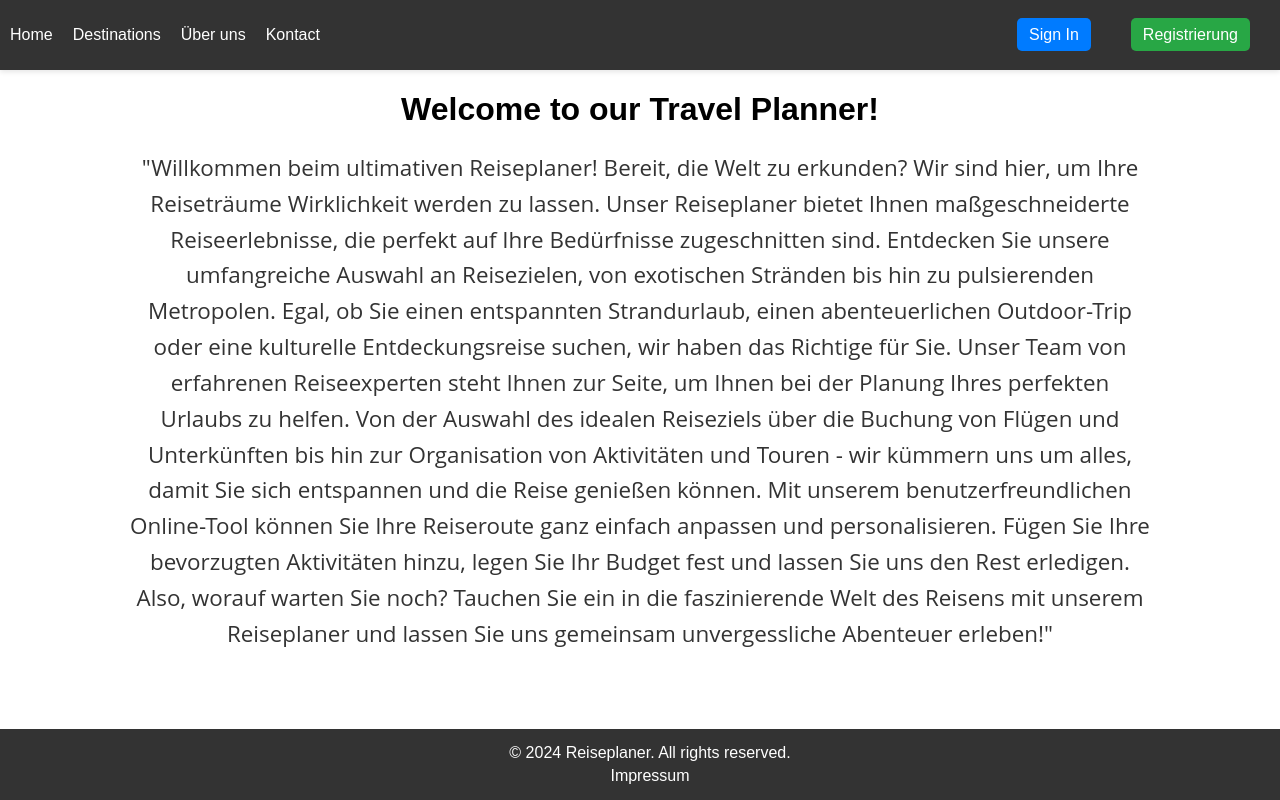
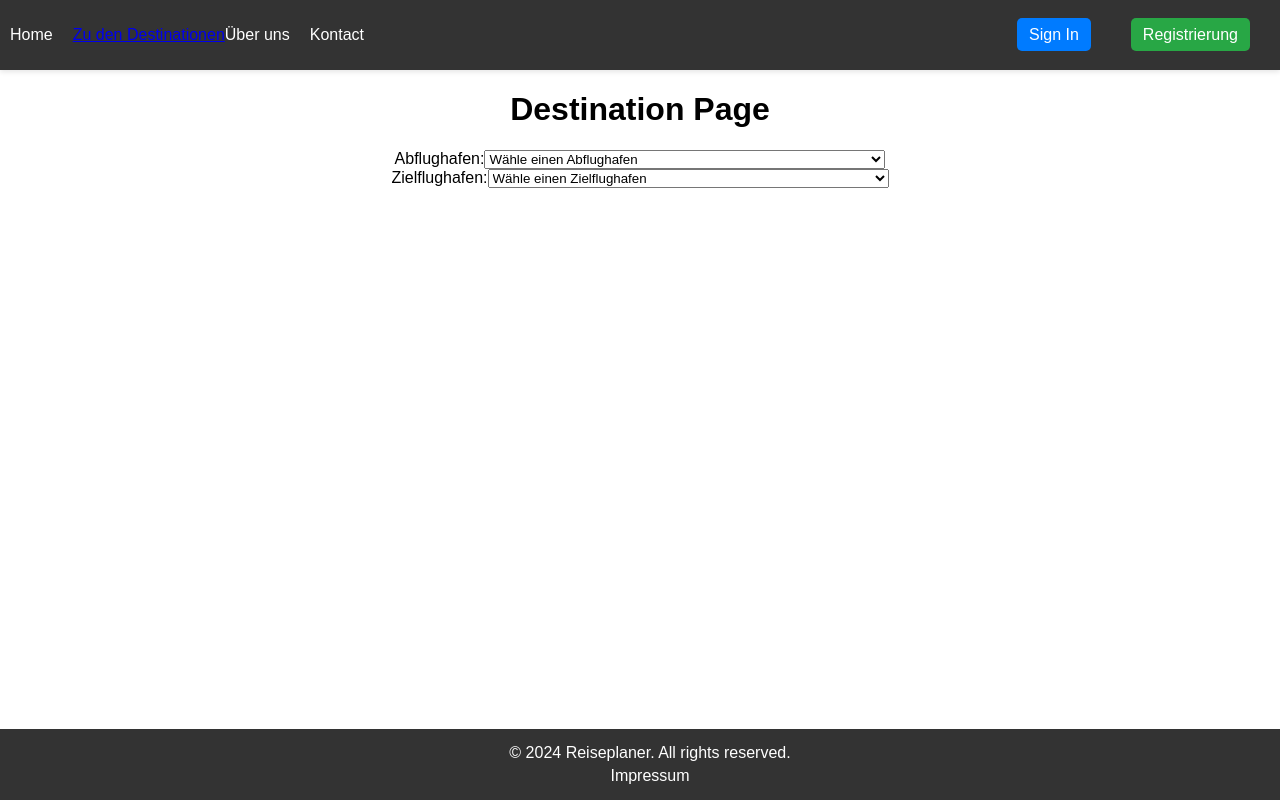
Before and after one commit to MauriceTre/Abschlussprojekt, a React (Create React App) app: page /destination in a window 1280 px wide. Built offline with nearby package versions, Linux system fonts and the light colour scheme.

Commit message:
create destination page and install leaflet & router-dom

```diff
--- a/package.json
+++ b/package.json
@@ -6,8 +6,11 @@
     "@testing-library/jest-dom": "^5.17.0",
     "@testing-library/react": "^13.4.0",
     "@testing-library/user-event": "^13.5.0",
+    "leaflet": "^1.9.4",
     "react": "^18.3.1",
     "react-dom": "^18.3.1",
+    "react-leaflet": "^4.2.1",
+    "react-router-dom": "^6.23.0",
     "react-scripts": "5.0.1",
     "web-vitals": "^2.1.4"
   },
--- a/src/App.js
+++ b/src/App.js
@@ -1,13 +1,25 @@
-import './App.css';
-import React from 'react';
-import LandingPage from './components/LandingPage';
-import './styles/App.css';
+import "./App.css";
+import React from "react";
+import { BrowserRouter as Router, Routes, Route } from "react-router-dom"; // Hinzufügen von Routes
+import LandingPage from "./components/LandingPage";
+import "./styles/App.css";
+import DestinationPage from "./components/DestinationPage";
 
 function App() {
   return (
-    <div className="App">
-      <LandingPage />
-    </div>
+    <Router>
+      <div className="App">
+        <Routes>
+          {" "}
+          {/* Ändern von Route zu Routes */}
+          <Route path="/" exact element={<LandingPage />} />{" "}
+          {/* Ändern von component zu element und Hinzufügen von {} */}
+          <Route path="/destination" element={<DestinationPage />} />{" "}
+          {/* Ändern von component zu element und Hinzufügen von {} */}
+        </Routes>{" "}
+        {/* Ändern von Route zu Routes */}
+      </div>
+    </Router>
   );
 }
 
--- /dev/null
+++ b/src/components/DestinationPage.js
@@ -0,0 +1,84 @@
+import React, { useState } from "react";
+import Header from "./common/Header";
+import Footer from "./common/Footer";
+const DestinationPage = () => {
+  // Beispiel-Daten für Abflughäfen und Zielflughäfen
+  const departureAirports = [
+    "Hartsfield–Jackson Atlanta International Airport (ATL) - USA",
+    "Beijing Capital International Airport (PEK) - China",
+    "Dubai International Airport (DXB) - Vereinigte Arabische Emirate",
+    "Tokyo Haneda Airport (HND) - Japan",
+    "Los Angeles International Airport (LAX) - USA",
+    "London Heathrow Airport (LHR) - Vereinigtes Königreich",
+    "Charles de Gaulle Airport (CDG) - Frankreich",
+    "Amsterdam Airport Schiphol (AMS) - Niederlande",
+    "Frankfurt Airport (FRA) - Deutschland",
+    "Singapore Changi Airport (SIN) - Singapur",
+  ];
+  const destinationAirports = [
+    "London Heathrow Airport (LHR) - Vereinigtes Königreich",
+    "Charles de Gaulle Airport (CDG) - Frankreich",
+    "Amsterdam Airport Schiphol (AMS) - Niederlande",
+    "Frankfurt Airport (FRA) - Deutschland",
+    "Singapore Changi Airport (SIN) - Singapur",
+    "Hartsfield–Jackson Atlanta International Airport (ATL) - USA",
+    "Beijing Capital International Airport (PEK) - China",
+    "Dubai International Airport (DXB) - Vereinigte Arabische Emirate",
+    "Tokyo Haneda Airport (HND) - Japan",
+    "Los Angeles International Airport (LAX) - USA",
+  ];
+  // Zustände für die ausgewählten Flughäfen
+  const [departureAirport, setDepartureAirport] = useState("");
+  const [destinationAirport, setDestinationAirport] = useState("");
+
+  // Handler-Funktionen für die Änderung der ausgewählten Flughäfen
+  const handleDepartureAirportChange = (e) => {
+    setDepartureAirport(e.target.value);
+  };
+
+  const handleDestinationAirportChange = (e) => {
+    setDestinationAirport(e.target.value);
+  };
+
+  return (
+    <div>
+      <Header /> {/* Header einbinden */}
+      <div>
+        <h1>Destination Page</h1>
+        <div>
+          <label htmlFor="departureAirport">Abflughafen:</label>
+          <select
+            id="departureAirport"
+            value={departureAirport}
+            onChange={handleDepartureAirportChange}
+          >
+            <option value="">Wähle einen Abflughafen</option>
+            {departureAirports.map((airport, index) => (
+              <option key={index} value={airport}>
+                {airport}
+              </option>
+            ))}
+          </select>
+        </div>
+        <div>
+          <label htmlFor="destinationAirport">Zielflughafen:</label>
+          <select
+            id="destinationAirport"
+            value={destinationAirport}
+            onChange={handleDestinationAirportChange}
+          >
+            <option value="">Wähle einen Zielflughafen</option>
+            {destinationAirports.map((airport, index) => (
+              <option key={index} value={airport}>
+                {airport}
+              </option>
+            ))}
+          </select>
+        </div>
+      </div>
+      <Footer /> {/* Footer einbinden */}
+    </div>
+  );
+};
+
+export default DestinationPage;
--- a/src/components/common/Header.js
+++ b/src/components/common/Header.js
@@ -1,4 +1,5 @@
 import React from 'react';
+import { Link } from 'react-router-dom';
 import './Header.css'; // Importieren des CSS-Moduls
 
 const Header = () => {
@@ -7,7 +8,7 @@ const Header = () => {
       <nav>
         <ul className="left-links">
           <li><a href="#">Home</a></li>
-          <li><a href="#">Destinations</a></li>
+          <Link to="/destination">Zu den Destinationen</Link>
           <li><a href="#">Über uns</a></li>
           <li><a href="#">Kontact</a></li>
         </ul>
```
Also changed, not shown: 1 other file (tests, documents, lock files or other folders).
